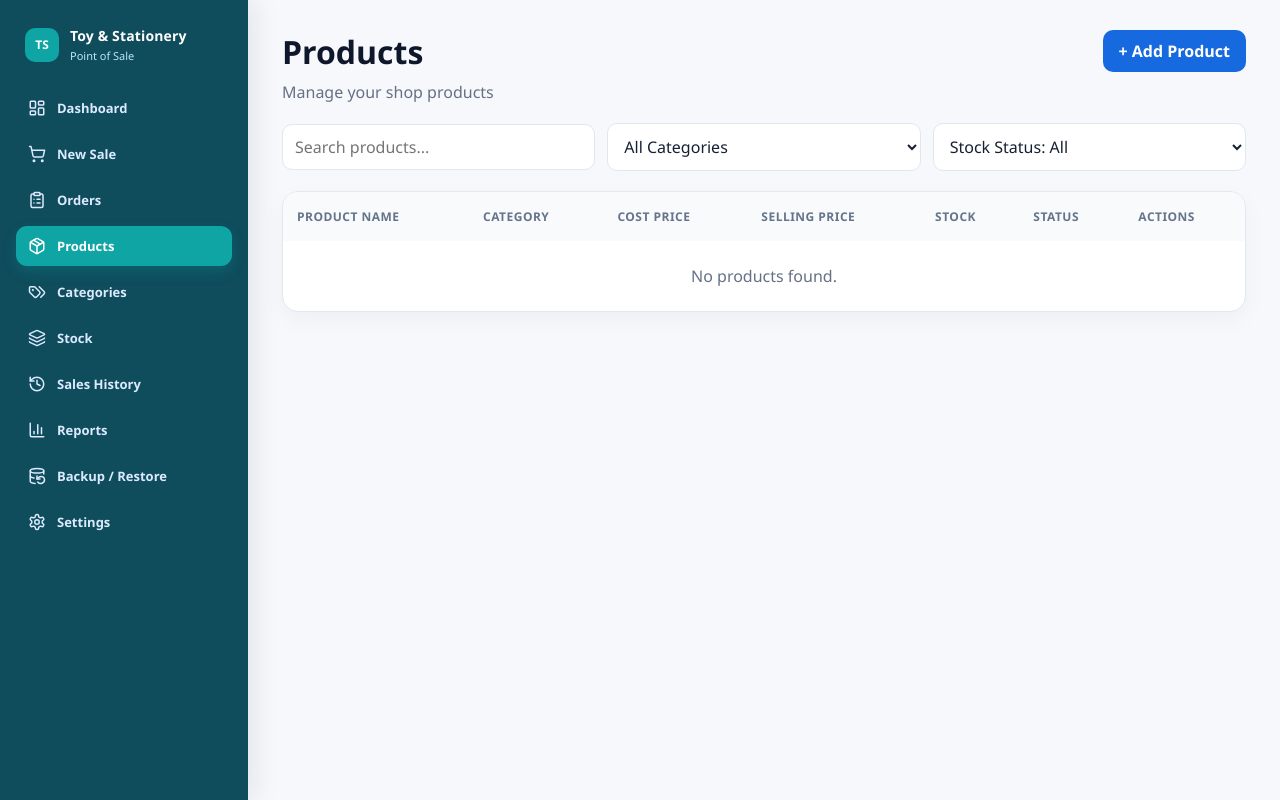
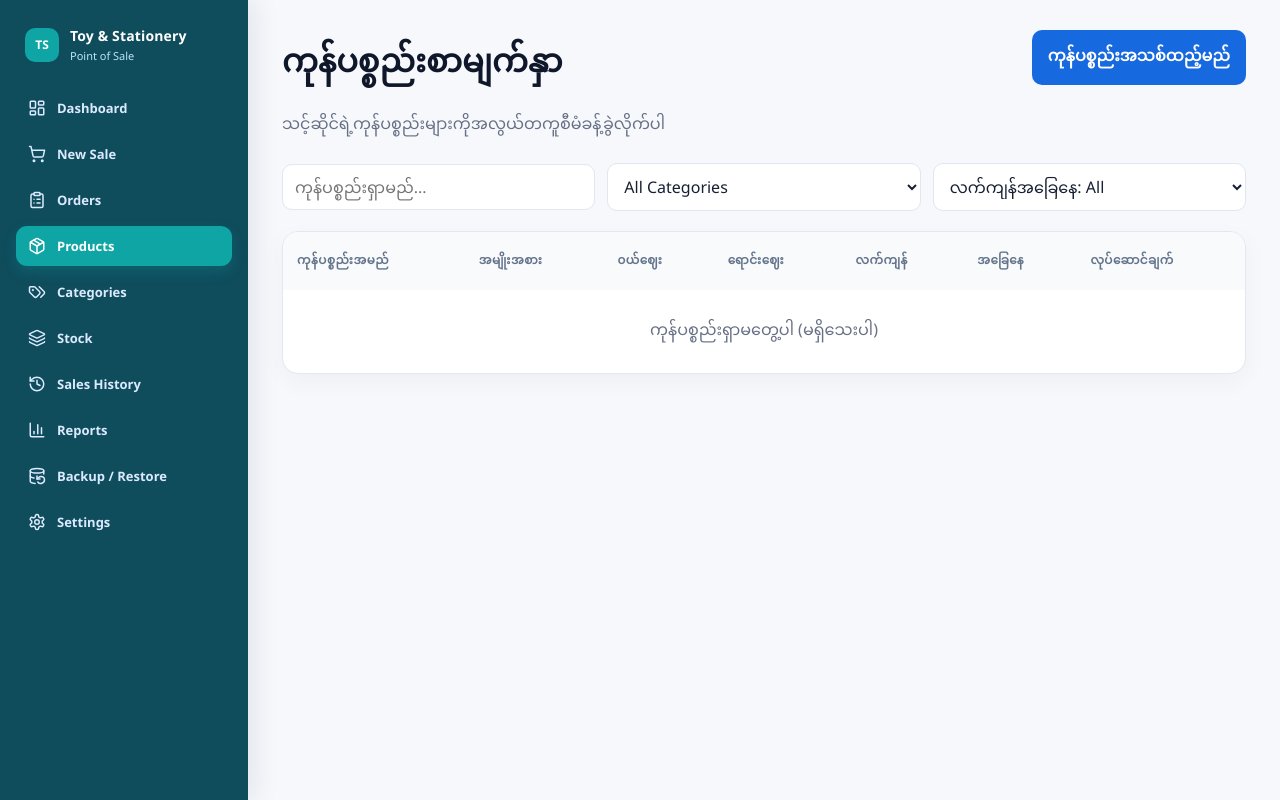
Before and after one commit to MinPhyoZaw/mkn-pos, a Next.js app: page /products in a window 1280 px wide. Built offline with nearby package versions, Linux system fonts and the light colour scheme.

Commit message:
text translation

```diff
--- a/app/orders/page.tsx
+++ b/app/orders/page.tsx
@@ -121,11 +121,11 @@ export default function OrdersPage() {
   const deleteOrder = async (order: Order) => { if (!window.confirm(`Delete Order #${order.id}?\n\nThis action cannot be undone.`)) return; try { const electronApi = getElectronApi(); if (!electronApi?.orders?.delete) { throw new Error("Unable to delete order.\nPlease restart the POS application."); } await electronApi.orders.delete(Number(order.id)); setDetail(null); await load(); setNotice(`Order #${order.id} deleted.`); } catch (err) { setError(err instanceof Error ? err.message : "Unable to delete order."); } };
 
   return <AppShell><div className="orders-page">
-    <header className="orders-header"><div><h1>Orders</h1><p>Manage customer orders and payment status</p></div><button className="primary" onClick={openCreate}>+ New Order</button></header>
+    <header className="orders-header"><div><h1>အော်ဒါစာမျက်နှာ</h1><p>Manage customer orders and payment status</p></div><button className="primary" onClick={openCreate}>+ New Order</button></header>
     {notice && <div className="notice">{notice}</div>}{error && !formOpen && <div className="error">{error}</div>}
-    <section className="summary-grid">{[["Total Orders", orders.length], ["Pending", orders.filter(o=>o.status==="PENDING").length], ["Unpaid", orders.filter(o=>o.paymentStatus==="UNPAID").length], ["Completed", orders.filter(o=>o.status==="COMPLETED").length]].map(([name,value])=><div className="summary" key={name}><span>{name}</span><strong>{value}</strong></div>)}</section>
+    <section className="summary-grid">{[["စုစု‌ပေါင်းအော်ဒါများ", orders.length], ["အော်ဒါ အတည်ပြုရန်", orders.filter(o=>o.status==="PENDING").length], ["ငွေပေးချေရန်ကျန်သော အော်ဒါ", orders.filter(o=>o.paymentStatus==="UNPAID").length], ["အော်ဒါအောင်မြင်မှု", orders.filter(o=>o.status==="COMPLETED").length]].map(([name,value])=><div className="summary" key={name}><span>{name}</span><strong>{value}</strong></div>)}</section>
     <div className="filters"><input placeholder="Search customer / phone..." value={search} onChange={e=>setSearch(e.target.value)}/><select value={statusFilter} onChange={e=>setStatusFilter(e.target.value)}><option value="ALL">Status: All</option>{statuses.map(s=><option key={s} value={s}>{label(s)}</option>)}</select><select value={paymentFilter} onChange={e=>setPaymentFilter(e.target.value)}><option value="ALL">Payment: All</option>{payments.map(s=><option key={s} value={s}>{label(s)}</option>)}</select></div>
-    <div className="table-card"><table><thead><tr><th>Order</th><th>Customer</th><th>Phone</th><th>Date</th><th>Total</th><th>Payment</th><th>Status</th><th>Actions</th></tr></thead><tbody>
+    <div className="table-card"><table><thead><tr><th>Order</th><th>ဈေး၀ယ်သူ</th><th>ဖုန်းနံပါတ်</th><th>ရက်စွဲ</th><th>စုစုပေါင်း</th><th>ငွေပေးချေမှု့</th><th>အော်ဒါအခြေနေ</th><th>လုပ်ဆောင်ချက်</th></tr></thead><tbody>
       {loading && <tr><td colSpan={8} className="empty">Loading orders...</td></tr>}
       {!loading && !filtered.length && <tr><td colSpan={8}><div className="empty"><strong>No orders yet</strong><span>Customer orders will appear here.</span><button className="primary" onClick={openCreate}>+ Create First Order</button></div></td></tr>}
       {filtered.map(order=><tr key={order.id}><td><button className="order-link" onClick={()=>setDetail(order)}>#{order.id}</button></td><td><strong>{order.customerName}</strong></td><td>{order.phone}</td><td>{new Date(order.orderDate).toLocaleDateString("en-US",{month:"short",day:"numeric",year:"numeric"})}</td><td>{money(order.totalAmount)}</td><td><Badge value={order.paymentStatus}/></td><td><Badge value={order.status}/></td><td><div className="actions"><button onClick={()=>setDetail(order)}>View</button><button onClick={()=>openEdit(order)}>Edit</button><button className="danger-text" onClick={()=>cancelOrder(order)} disabled={order.status==="CANCELLED"}>Cancel</button></div></td></tr>)}
--- a/app/products/page.tsx
+++ b/app/products/page.tsx
@@ -206,7 +206,7 @@ export default function Page() {
 
   const handleDelete = async (product: Product) => {
     if (typeof window === "undefined") return;
-    const confirmDelete = window.confirm("Are you sure you want to delete this product?");
+    const confirmDelete = window.confirm("ယခုကုန်ပစ္စည်းကို ဖျက်ရန်သေချာပြီလား ?");
     if (!confirmDelete) return;
 
     const electronApi = (window as any).electron;
@@ -220,7 +220,7 @@ export default function Page() {
       await refreshData();
       setNotice(`Product "${product.name}" deleted.`);
     } catch (error) {
-      const message = error instanceof Error ? error.message : "This product cannot be deleted because it is referenced by sales records.";
+      const message = error instanceof Error ? error.message : "ဤကုန်ပစ္စည်းကို ယခင်အရောင်းမှတ်တမ်းများတွင် အသုံးပြုထားပြီးဖြစ်သောကြောင့် ဖျက်၍မရပါ။ မရောင်းတော့ပါက Inactive လုပ်ထားနိုင်ပါသည်။";
       window.alert(message);
     }
   };
@@ -230,10 +230,10 @@ export default function Page() {
       <div style={{ maxWidth: 1260, margin: "0 auto" }}>
         <div style={{ display: "flex", justifyContent: "space-between", alignItems: "flex-start", marginBottom: 20 }}>
           <div>
-            <h1 style={{ margin: 0, fontSize: 32, fontWeight: 800 }}>Products</h1>
-            <p style={{ margin: "8px 0 0", color: "#667085" }}>Manage your shop products</p>
+            <h1 style={{ margin: 0, fontSize: 32, fontWeight: 800 }}>ကုန်ပစ္စည်းစာမျက်နှာ</h1>
+            <p style={{ margin: "8px 0 0", color: "#667085" }}>သင့်ဆိုင်ရဲ့ကုန်ပစ္စည်းများကိုအလွယ်တကူစီမံခန့်ခွဲလိုက်ပါ</p>
           </div>
-          <button onClick={openCreateModal} style={primaryButtonStyle}>+ Add Product</button>
+          <button onClick={openCreateModal} style={primaryButtonStyle}>ကုန်ပစ္စည်းအသစ်ထည့်မည်</button>
         </div>
 
         {notice ? (
@@ -243,7 +243,7 @@ export default function Page() {
         <div style={toolbarStyle}>
           <input
             type="text"
-            placeholder="Search products..."
+            placeholder="ကုန်ပစ္စည်းရှာမည်..."
             value={search}
             onChange={(event) => setSearch(event.target.value)}
             style={inputStyle}
@@ -258,7 +258,7 @@ export default function Page() {
             ))}
           </select>
           <select style={inputStyle} value={selectedStockStatus} onChange={(event) => setSelectedStockStatus(event.target.value)}>
-            <option value="all">Stock Status: All</option>
+            <option value="all">လက်ကျန်အခြေနေ: All</option>
             <option value="in">In Stock</option>
             <option value="low">Low Stock</option>
             <option value="out">Out of Stock</option>
@@ -269,20 +269,20 @@ export default function Page() {
           <table style={{ width: "100%", borderCollapse: "collapse" }}>
             <thead>
               <tr style={{ background: "#f8fafc", color: "#475467" }}>
-                <th style={thStyle}>Product Name</th>
-                <th style={thStyle}>Category</th>
-                <th style={thStyle}>Cost Price</th>
-                <th style={thStyle}>Selling Price</th>
-                <th style={thStyle}>Stock</th>
-                <th style={thStyle}>Status</th>
-                <th style={thStyle}>Actions</th>
+                <th style={thStyle}>ကုန်ပစ္စည်းအမည်</th>
+                <th style={thStyle}>အမျိုးအစား</th>
+                <th style={thStyle}>၀ယ်ဈေး</th>
+                <th style={thStyle}>ရောင်းဈေး</th>
+                <th style={thStyle}>လက်ကျန်</th>
+                <th style={thStyle}>အခြေနေ</th>
+                <th style={thStyle}>လုပ်ဆောင်ချက်</th>
               </tr>
             </thead>
             <tbody>
               {!loading && filteredProducts.length === 0 ? (
                 <tr>
                   <td colSpan={7} style={{ textAlign: "center", padding: 24, color: "#667085" }}>
-                    No products found.
+                    ကုန်ပစ္စည်းရှာမတွေ့ပါ (မရှိသေးပါ)
                   </td>
                 </tr>
               ) : null}
@@ -329,7 +329,7 @@ export default function Page() {
 
               <div style={fieldGridStyle}>
                 <div style={fieldStyle}>
-                  <label style={labelStyle}>Product Name</label>
+                  <label style={labelStyle}>ကုန်ပစ္စည်းအမည်</label>
                   <input
                     autoFocus={editingId === null}
                     value={form.name}
@@ -339,7 +339,7 @@ export default function Page() {
                 </div>
 
                 <div style={fieldStyle}>
-                  <label style={labelStyle}>Category</label>
+                  <label style={labelStyle}>အမျိုးအစား</label>
                   <select
                     value={form.categoryId ?? ""}
                     onChange={(event) => handleFieldChange("categoryId", event.target.value === "" ? null : Number(event.target.value))}
@@ -355,7 +355,7 @@ export default function Page() {
                 </div>
 
                 <div style={fieldStyle}>
-                  <label style={labelStyle}>Cost Price</label>
+                  <label style={labelStyle}>၀ယ်ဈေး</label>
                   <input
                     type="number"
                     min="0"
@@ -367,7 +367,7 @@ export default function Page() {
                 </div>
 
                 <div style={fieldStyle}>
-                  <label style={labelStyle}>Selling Price</label>
+                  <label style={labelStyle}>ရောင်းဈေး</label>
                   <input
                     type="number"
                     min="0"
@@ -379,7 +379,7 @@ export default function Page() {
                 </div>
 
                 <div style={fieldStyle}>
-                  <label style={labelStyle}>Initial Stock Quantity</label>
+                  <label style={labelStyle}>လက်ကျန်အရေအတွက်</label>
                   <input
                     type="number"
                     min="0"
@@ -390,7 +390,7 @@ export default function Page() {
                 </div>
 
                 <div style={fieldStyle}>
-                  <label style={labelStyle}>Low Stock Alert Level</label>
+                  <label style={labelStyle}>လက်ကျန်သတိပေးရန် အရေအတွက်</label>
                   <input
                     type="number"
                     min="0"
--- a/app/reports/page.tsx
+++ b/app/reports/page.tsx
@@ -38,9 +38,9 @@ export default function ReportsPage() {
 		{error && <div className="reports-error">{error}</div>}
 		{loading && <div className="reports-loading">Loading report...</div>}
 		{!loading && report && <>
-			<section className="reports-summary"><ReportCard label="Total Sales" value={money(report.summary.totalSales)} tone="green" /><ReportCard label="Gross Profit" value={money(report.summary.grossProfit)} tone="blue" /><ReportCard label="Transactions" value={String(report.summary.transactions)} tone="violet" /><ReportCard label="Items Sold" value={String(report.summary.itemsSold)} tone="orange" /></section>
+			<section className="reports-summary"><ReportCard label="စုစုပေါင်းရောင်းရငွေ" value={money(report.summary.totalSales)} tone="green" /><ReportCard label="အသားတင်အမြတ်" value={money(report.summary.grossProfit)} tone="blue" /><ReportCard label="ရောင်းရသောအကြိမ်ရေအတွက်" value={String(report.summary.transactions)} tone="violet" /><ReportCard label="ရောင်းထွက်သော ကုန်ပစ္စည်းအရေအတွက်" value={String(report.summary.itemsSold)} tone="orange" /></section>
 			<section className="report-panel trend-panel"><div className="report-heading"><div><h2>Sales Trend</h2><p>Completed sales by day in the selected period.</p></div></div>{!report.salesTrend.length ? <Empty text="No sales data for this period." /> : <SalesTrendChart data={report.salesTrend} />}</section>
-			<div className="reports-grid"><section className="report-panel"><div className="report-heading"><div><h2>Top Selling Products</h2><p>Ranked by quantity sold.</p></div></div>{!report.topProducts.length ? <Empty text="No product sales in this period." /> : <ReportTable headers={["Product", "Qty Sold", "Revenue", "Profit"]} rows={report.topProducts.map((item) => [<strong key="name">{item.productName}</strong>, item.quantitySold, money(item.revenue), money(item.grossProfit)])} />}</section>
+			<div className="reports-grid"><section className="report-panel"><div className="report-heading"><div><h2>အရောင်းရဆုံး ကုန်ပစွည်းများ</h2><p>Ranked by quantity sold.</p></div></div>{!report.topProducts.length ? <Empty text="No product sales in this period." /> : <ReportTable headers={["ကုန်ပစ္စည်းအမည်", "ရောင်းရသောအရေအတွက်", "စုစုပေါင်းတန်ဖိုး", "အမြတ်"]} rows={report.topProducts.map((item) => [<strong key="name">{item.productName}</strong>, item.quantitySold, money(item.revenue), money(item.grossProfit)])} />}</section>
 				<section className="report-panel source-panel"><div className="report-heading"><div><h2>Sales Source</h2><p>Completed revenue by source.</p></div></div>{!report.sourceBreakdown.length ? <Empty text="No sales source data available." /> : <SourceDonut data={report.sourceBreakdown} />}</section></div>
 			<section className="report-panel"><div className="report-heading"><div><h2>Category Performance</h2><p>Revenue and stored profit grouped by current product category.</p></div></div>{!report.categoryPerformance.length ? <Empty text="No category sales in this period." /> : <ReportTable headers={["Category", "Qty Sold", "Revenue", "Profit"]} rows={report.categoryPerformance.map((item) => [<strong key="category">{item.categoryName}</strong>, item.quantitySold, money(item.revenue), money(item.grossProfit)])} />}</section>
 			<div className="reports-secondary-grid"><section className="secondary-card"><span>Paid Orders</span><strong>{report.orderPaymentSummary.paidOrders}</strong></section><section className="secondary-card"><span>Unpaid Orders</span><strong>{report.orderPaymentSummary.unpaidOrders}</strong></section><section className="secondary-card"><span>Low Stock Items</span><strong>{report.stockSummary.lowStockItems}</strong></section><section className="secondary-card"><span>Out of Stock Items</span><strong>{report.stockSummary.outOfStockItems}</strong></section></div>
--- a/app/stock/page.tsx
+++ b/app/stock/page.tsx
@@ -98,9 +98,9 @@ export default function StockPage() {
 	};
 
 	return <AppShell><div className="stock-page">
-		<header className="stock-header"><div><h1>Stock Management</h1><p>Track inventory levels and stock movements.</p></div></header>
+		<header className="stock-header"><div><h1>ကုန်ပစ္စည်းလက်ကျန်စီမံခန့်ခွဲမှု</h1><p>Track inventory levels and stock movements.</p></div></header>
 		{notice && <div className="stock-notice">{notice}</div>}{error && !modalMode && <div className="stock-error">{error}</div>}
-		<section className="stock-summary-grid"><SummaryCard label="Total Products" value={summary.total} className="total" /><SummaryCard label="In Stock" value={summary.inStock} className="in-stock" /><SummaryCard label="Low Stock" value={summary.lowStock} className="low-stock" /><SummaryCard label="Out of Stock" value={summary.outOfStock} className="out-stock" /></section>
+		<section className="stock-summary-grid"><SummaryCard label="စုစုပေါင်းကုန်ပစ္စည်း" value={summary.total} className="total" /><SummaryCard label="လက်ကျန်ရှိသော ကုန်ပစ္စည်း" value={summary.inStock} className="in-stock" /><SummaryCard label="လက်ကျန်နည်းနေသော ကုန်ပစ္စည်း" value={summary.lowStock} className="low-stock" /><SummaryCard label="လက်ကျန်(လုံး၀)မရှိသောကုန်ပစ္စည်း" value={summary.outOfStock} className="out-stock" /></section>
 		<section className="stock-panel"><div className="stock-filters"><input value={search} onChange={(event) => setSearch(event.target.value)} placeholder="Search products..." /><select value={category} onChange={(event) => setCategory(event.target.value)}><option value="ALL">Category: All</option>{categories.map((name) => <option key={name} value={name}>{name}</option>)}</select><select value={stockFilter} onChange={(event) => setStockFilter(event.target.value as StockFilter)}><option value="ALL">All Stock</option><option value="IN_STOCK">In Stock</option><option value="LOW_STOCK">Low Stock</option><option value="OUT_OF_STOCK">Out of Stock</option></select></div>
 			<div className="stock-table-wrap"><table className="stock-table"><thead><tr><th>Product</th><th>Category</th><th>Current Stock</th><th>Low Stock Alert</th><th>Status</th><th>Actions</th></tr></thead><tbody>
 				{loading && <tr><td colSpan={6} className="stock-empty">Loading products...</td></tr>}
```
Also changed, not shown: app/categories/page.tsx (+5 -5 lines), app/dashboard/page.tsx (+15 -12 lines), app/sales-history/page.tsx (+4 -4 lines), app/sales/page.tsx (+11 -11 lines), electron/ipc/dashboard.cjs (+8 -0 lines), types/electron.d.ts (+8 -0 lines).
